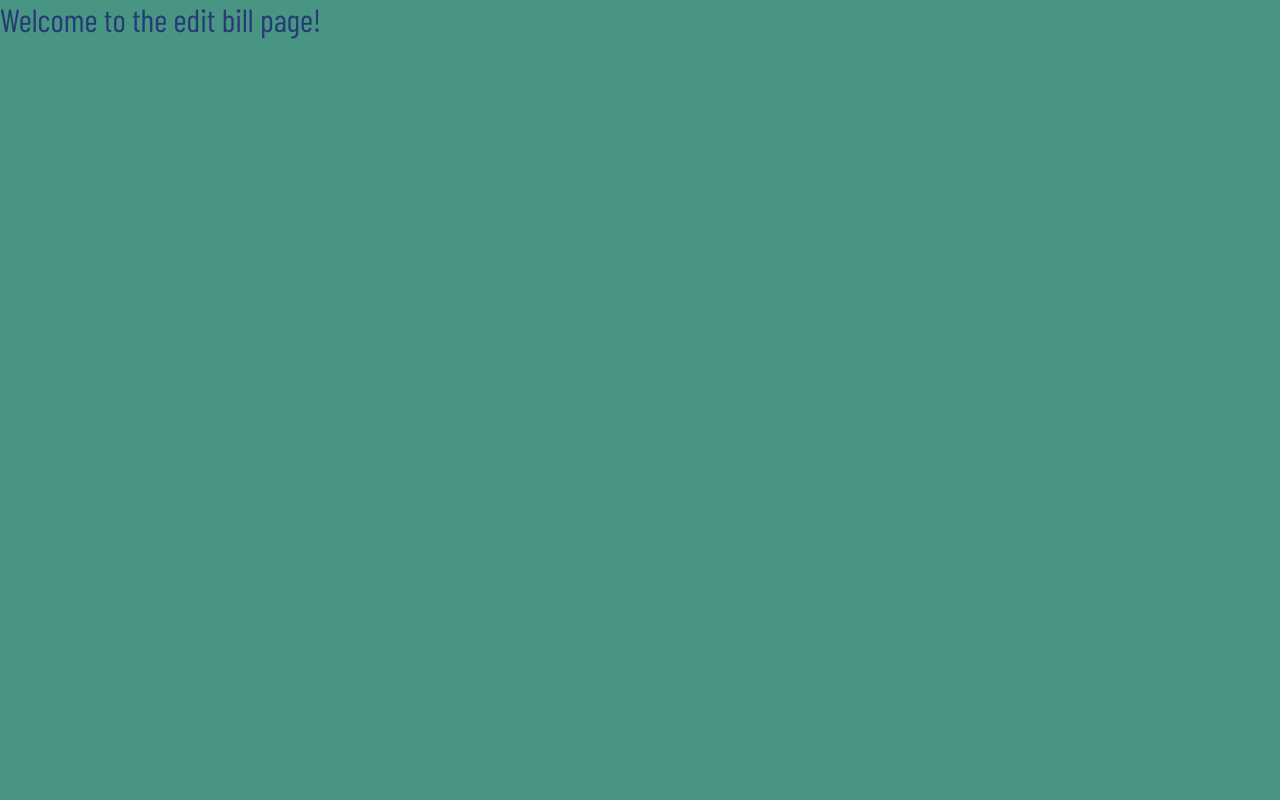
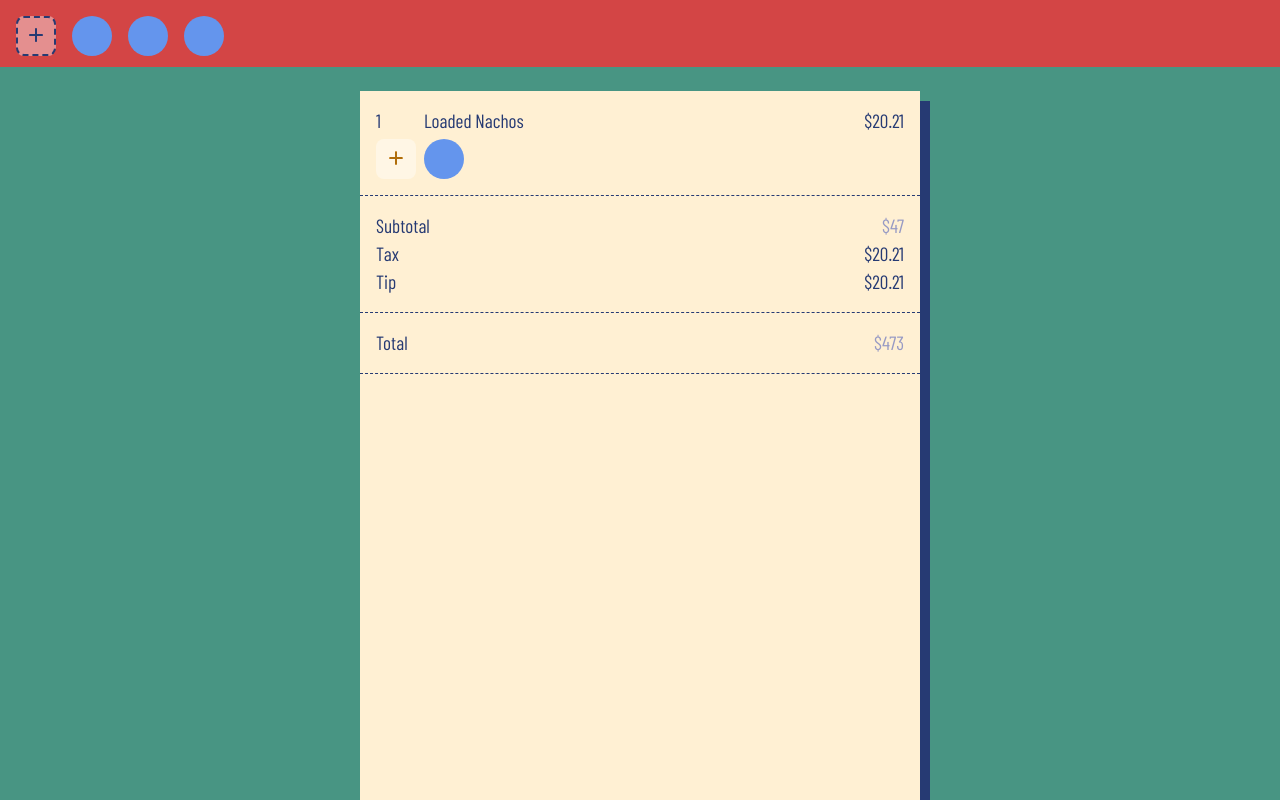
Before and after one commit to linhpham4/Aftermath, a React (Vite) app in the folder aftermath-client/: page /edit/1 in a window 1280 px wide. Built offline with nearby package versions, Linux system fonts and the light colour scheme; a web font is replaced by a local one.

Commit message:
Build static HTML and CSS styles for EditBillPage

```diff
--- a/aftermath-client/src/pages/EditBillPage/EditBillPage.jsx
+++ b/aftermath-client/src/pages/EditBillPage/EditBillPage.jsx
@@ -1,10 +1,83 @@
 import "./EditBillPage.scss";
 
 const EditBillPage = () => {
+
   return (
-    <>
-      <h1>Welcome to the edit bill page!</h1>
-    </>
+    <main className="edit">
+      <div className="edit__header">
+        <button className="edit__add"></button>
+        <div className="edit__avatar"></div>
+        <div className="edit__avatar"></div>
+        <div className="edit__avatar"></div>
+      </div>
+
+      <form className="edit__form" id="editBill">
+        {/* Dynamically generated ----------------------------------------------- */}
+        <div className="edit__item">
+          <div className="edit__input-container">
+            <input
+              className="edit__input edit__input--quantity"
+              type="text"
+              id="quantity"
+              name="quantity"
+              value="1"
+            />
+            <input
+              className="edit__input edit__input--description"
+              type="text"
+              id="description"
+              name="description"
+              value="Loaded Nachos"
+            />
+            <input
+              className="edit__input edit__input--total"
+              type="text"
+              id="total"
+              name="total"
+              value="$20.21"
+            />
+          </div>
+
+          <div className="edit__people-container">
+            <button className="edit__add edit__add--item"></button>
+            <div className="edit__avatar"></div>
+          </div>
+        </div>
+
+        <div className="edit__item edit__item--end">
+          <label className="edit__text">
+            Subtotal
+            <br />
+            Tax
+            <br />
+            Tip
+            <br />
+          </label>
+          <div className="edit__input-container edit__input-container--column">
+            <p className="edit__text edit__text--gray">$47</p>
+            <input
+              className="edit__input"
+              type="text"
+              id="subtotal"
+              name="subtotal"
+              value="$20.21"
+            />
+            <input
+              className="edit__input"
+              type="text"
+              id="subtotal"
+              name="subtotal"
+              value="$20.21"
+            />
+          </div>
+        </div>
+
+        <div className="edit__item edit__item--end">
+          <label className="edit__text">Total</label>
+          <p className="edit__text edit__text--gray">$473</p>
+        </div>
+      </form>
+    </main>
   );
 };
 
--- a/aftermath-client/src/pages/EditBillPage/EditBillPage.scss
+++ b/aftermath-client/src/pages/EditBillPage/EditBillPage.scss
@@ -0,0 +1,138 @@
+@use "../../styles/mixins.scss" as *;
+@use "../../styles/typography.scss" as *;
+@use "../../styles/variables.scss" as *;
+
+.edit {
+  width: 100vw;
+  height: 100vh;
+  display: flex;
+  flex-direction: column;
+  align-items: center;
+  justify-content: space-between;
+
+  &__header {
+    width: 100%;
+    display: flex;
+    background-color: $red;
+    padding: 1rem;
+    gap: 1rem;
+    overflow: scroll;
+    -ms-overflow-style: none;
+    scrollbar-width: none;
+    &::-webkit-scrollbar {
+      display: none;
+    }
+  }
+
+  &__add {
+    width: 2.5rem;
+    height: 2.5rem;
+    display: flex;
+    justify-content: center;
+    align-items: center;
+    padding: 1rem;
+    border: 2px dashed $blue;
+    border-radius: 8px;
+    background-color: rgba(255, 255, 255, 0.4);
+    transition: 0.2s;
+    &--item {
+      filter: hue-rotate(170deg) brightness(2);
+      border: none;
+    }
+    &::before {
+      content: url("../../assets/icons/add.svg");
+    }
+    &:hover {
+      cursor: pointer;
+      transform: scale(1.1);
+    }
+  }
+
+  &__avatar {
+    width: 2.5rem;
+    height: 2.5rem;
+    background-color: cornflowerblue;
+    border-radius: 50%;
+  }
+
+  &__form {
+    width: 90%;
+    max-width: 35rem;
+    height: 100vh;
+    display: flex;
+    flex-direction: column;
+    align-items: center;
+    justify-content: flex-start;
+    background-color: $yellow;
+    margin-top: 1.5rem;
+    box-shadow: 10px 10px $blue;
+    overflow: scroll;
+    -ms-overflow-style: none;
+    scrollbar-width: none;
+    &::-webkit-scrollbar {
+      display: none;
+    }
+  }
+
+  &__item {
+    width: 100%;
+    display: flex;
+    flex-flow: column wrap;
+    align-content: space-around;
+    border-bottom: 1px dashed $blue;
+    padding: 1rem;
+    gap: 0.25rem;
+    &--end {
+      flex-direction: row;
+      justify-content: space-between;
+    }
+  }
+
+  &__input-container {
+    width: 100%;
+    display: flex;
+    justify-content: space-between;
+    &--column {
+      width: 20%;
+      display: flex;
+      flex-flow: column wrap;
+      align-content: flex-end;
+    }
+  }
+
+  &__input {
+    background-color: $yellow;
+    border: none;
+    text-align: right;
+    @include small;
+    &--quantity {
+      width: 10%;
+      text-align: left;
+    }
+    &--description {
+      width: 100%;
+      text-align: left;
+      flex-shrink: 3;
+    }
+    &--total {
+      width: 20%;
+    }
+    &:focus {
+      outline: none;
+    }
+  }
+
+  &__people-container {
+    width: 100%;
+    display: flex;
+    gap: 0.5rem;
+  }
+
+  &__text {
+    @include small;
+    &--gray {
+      text-align: right;
+      color: rgb(151, 154, 196);
+    }
+  }
+}
```
